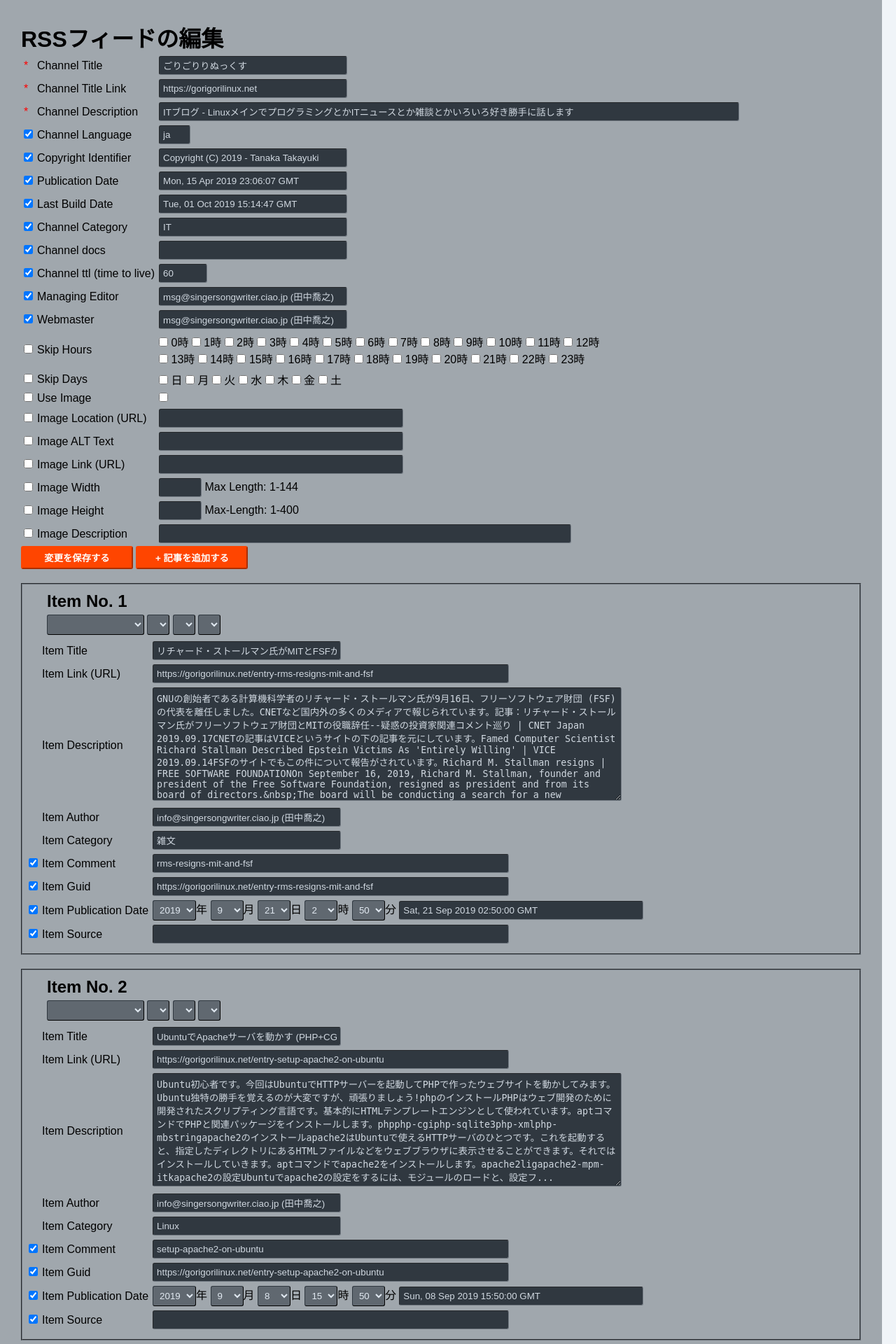
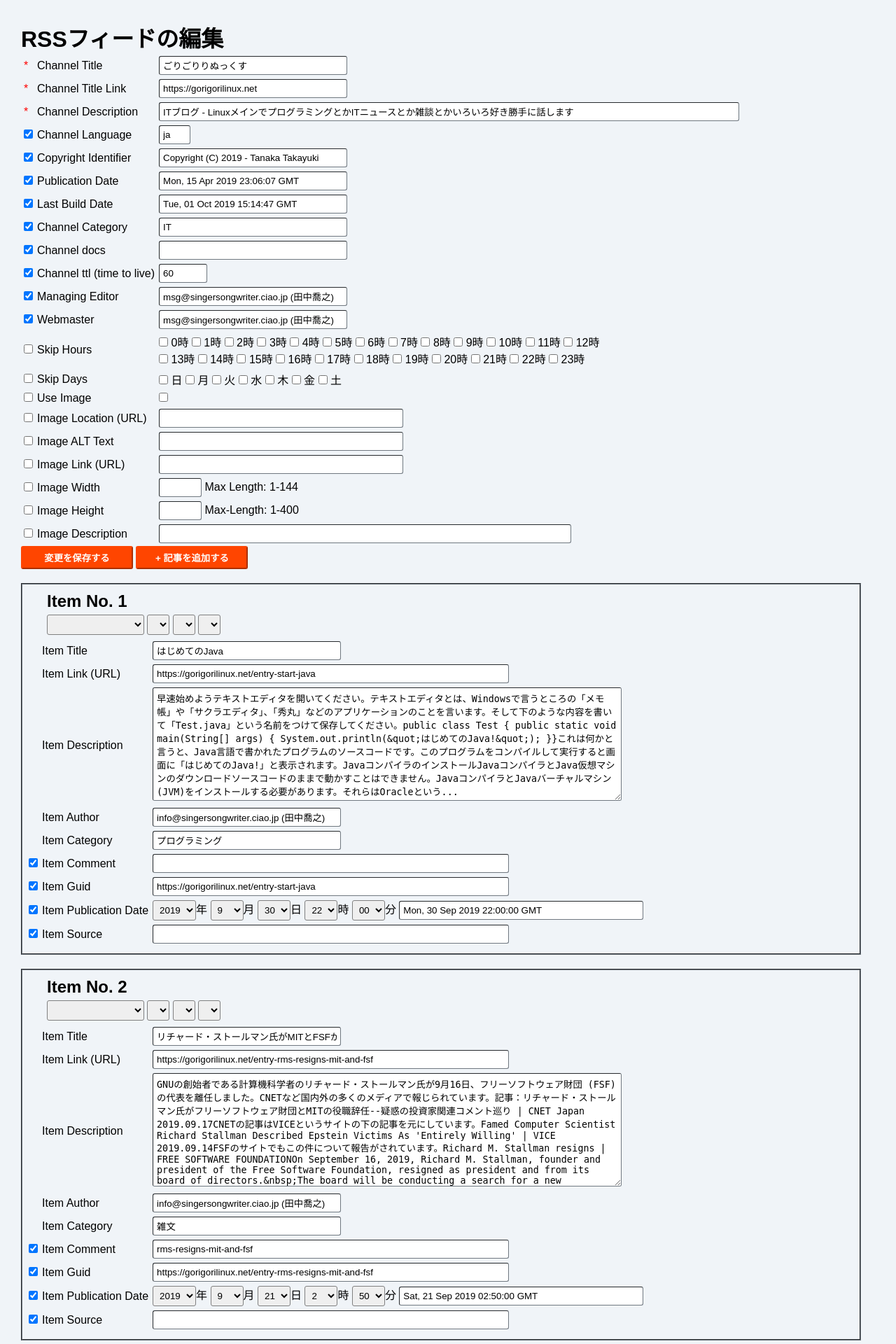
Before and after one commit to aharotias2/gorigorilinux, a PHP site: page /rsseditor.php in a window 1280 px wide. Shown: the top 1920 px of the page at 70% size. Run offline with PHP 8.4, Linux system fonts and the light colour scheme; the visitor is signed in with stand-in values (Sample User, id 1); lists and menus that the app fills with data are empty.

Commit message:
rsseditorを修正

```diff
--- a/gorigorilinux/closed/articles/misc/self/01_self/005_links.html
+++ b/gorigorilinux/closed/articles/misc/self/01_self/005_links.html
@@ -19,6 +19,8 @@
     <dd>Gtk3の最新のGNOME公式リファレンスマニュアルです。</dd>
     <dt><a href="https://developer.gnome.org/gobject/stable/index.html">GObject Reference Manual</a></dt>
     <dd>GObjectのGNOME公式リファレンスマニュアルです。</dd>
+    <dt><a href="https://phpenthusiast.com/object-oriented-php-tutorials">TutorialsLearn Object-oriented PHP</a></dt>
+    <dd>PHPによるオブジェクト指向プログラミングを解説したサイトです。とても好きなデザイン。ここもこういう感じにしてみようかな。</dd>
 </dl>
 <h4>国内サイト(日本語)</h4>
 <dl>
--- a/gorigorilinux/closed/php/MyArticleUtils.php
+++ b/gorigorilinux/closed/php/MyArticleUtils.php
@@ -37,7 +37,6 @@ class MyArticleUtils {
             }
             fclose($file);
         } else if ($extension == ".md") {
-            require_once("functions_markdown.php");
             $html = MyMarkdown::getMarkdown($pathName);
             $lines = explode("\n", $html);
             array_shift($lines);
--- a/gorigorilinux/css/skin3.css
+++ b/gorigorilinux/css/skin3.css
@@ -44,6 +44,7 @@ p {
  **********************************************************************************************/
 .header {
     background-color: #008899;
+    border-bottom: 2px solid #99AACC;
     color: black;
 }
 
--- a/gorigorilinux/get-article-list.php
+++ b/gorigorilinux/get-article-list.php
@@ -42,13 +42,13 @@ if (strtolower($_SERVER['REQUEST_METHOD']) == "get") {
         fwrite($logfile, "[$result]\n");
         echo "[$result]";
     } else if ($param == "article") {
-        $entry = dirname($cate) . "/" . substr(basename($cate), 0, 3);
+        $entry = getNthMatch("/[0-9]{3}_(.*)\.(md|html)$/", $cate, 1);
         $itemUrl = "https://gorigorilinux.net/" . MyArticleUtils::getUrlFromEntry($entry);
         $resultJson = "{\n";
         $resultJson .= "    \"itemLink\": \"$itemUrl\", \n";
         $resultJson .= "    \"itemAuthor\": \"info@singersongwriter.ciao.jp (田中喬之)\", \n";
         $resultJson .= "    \"itemCategory\": \"" . translate(substr($cate, 0, strpos($cate, '/'))) . "\", \n";
-        $resultJson .= "    \"itemComment\": \"". $articleName ."\", \n";
+        $resultJson .= "    \"itemComment\": \"\", \n";
         $resultJson .= "    \"itemGuid\": \"$itemUrl\", \n";
         $resultJson .= "    \"itemSource\": \"\", \n";
         $extension = substr($path, strrpos($path, "."));
@@ -61,7 +61,7 @@ if (strtolower($_SERVER['REQUEST_METHOD']) == "get") {
             } else if ($extension == ".md" && preg_match('/^# (.*)$/', $line, $matches) == 1) {
                 $resultJson .= "    \"itemTitle\": \"" . $matches[1] . "\", \n";
             }
-            $description = htmlspecialchars(ttGetArticleText($path, 1000));
+            $description = htmlspecialchars(MyArticleUtils::getArticleText($path, 1000));
             $description = str_replace("\\", "\\\\", $description);
             $resultJson .= "    \"itemDescription\": \"$description\", \n";
             $ftime = date('Y-n-j-H-i-s', filemtime($path));
--- a/gorigorilinux/rss.xml
+++ b/gorigorilinux/rss.xml
@@ -9,11 +9,20 @@
   <rating>(PICS-1.1 "http://www.classify.org/safesurf/" L gen true for "https://gorigorilinux.net" r (SS~~000 1 SS~~000 1))</rating>
   <copyright>Copyright (C) 2019 - Tanaka Takayuki</copyright>
   <pubDate>Mon, 15 Apr 2019 23:06:07 GMT</pubDate>
-    <lastBuildDate>Sat, 21 Sep 2019 03:04:45 GMT</lastBuildDate>
+  <lastBuildDate>Tue, 01 Oct 2019 14:38:30 GMT</lastBuildDate>
   <category>IT</category>
   <ttl>60</ttl>
   <managingEditor>msg@singersongwriter.ciao.jp (田中喬之)</managingEditor>
   <webMaster>msg@singersongwriter.ciao.jp (田中喬之)</webMaster>
+  <item>
+    <title>はじめてのJava</title>
+    <link>https://gorigorilinux.net/entry-start-java</link>
+    <description>早速始めようテキストエディタを開いてください。テキストエディタとは、Windowsで言うところの「メモ帳」や「サクラエディタ」、「秀丸」などのアプリケーションのことを言います。そして下のような内容を書いて「Test.java」という名前をつけて保存してください。public class Test { public static void main(String[] args) { System.out.println(&amp;quot;はじめてのJava!&amp;quot;); }}これは何かと言うと、Java言語で書かれたプログラムのソースコードです。このプログラムをコンパイルして実行すると画面に「はじめてのJava!」と表示されます。JavaコンパイラのインストールJavaコンパイラとJava仮想マシンのダウンロードソースコードのままで動かすことはできません。JavaコンパイラとJavaバーチャルマシン(JVM)をインストールする必要があります。それらはOracleという...</description>
+    <author>info@singersongwriter.ciao.jp (田中喬之)</author>
+    <category>プログラミング</category>
+    <guid>https://gorigorilinux.net/entry-start-java</guid>
+    <pubDate>Mon, 30 Sep 2019 22:00:00 GMT</pubDate>
+  </item>
   <item>
     <title>リチャード・ストールマン氏がMITとFSFから辞任</title>
     <link>https://gorigorilinux.net/entry-rms-resigns-mit-and-fsf</link>
@@ -198,14 +207,5 @@
     <guid>https://gorigorilinux.net/entry-lolipo-wo-nameruna</guid>
     <pubDate>Wed, 07 Aug 2019 10:00:00 GMT</pubDate>
   </item>
-    <item>
-      <title>find - ファイルを探す</title>
-      <link>https://gorigorilinux.net/entry-find</link>
-      <description>findコマンドはディレクトリを指定し、そこから辿れる全てファイルの一覧を表示します。引数の構文 find [オプション] [パス] [エクスプレッション]findコマンドではオプションを指定する機会はあまりないと思います。つまり、findの後にパスを指定して、その後の[エクスプレッション]によって検索条件を制御します。[エクスプレッション]には[オプション]、[テスト]、[アクション]の3種類があります。ディレクトリ内のファイルを全て表示する普通に実行するfindコマンドを引数なしで実行すると、現在の作業ディレクトリから辿れる全てのディレクトリとファイルの一覧を出力します。プロンプト$ find [Enter]../.bash_profile./.mozilla./.mozilla/systemextensionsdev./.mozilla/extensions./.mozilla/firefox./.mozilla/firefox/1d5vmv5t.default./.mozilla/firefox/1d5vmv5t.default/prefs.js./.mo...</description>
-      <author>msg@singersongwriter.ciao.jp (田中喬之)</author>
-      <category>Linux</category>
-      <guid>https://gorigorilinux.net/entry-find</guid>
-      <pubDate>Mon, 10 Jun 2019 14:00:00 GMT</pubDate>
-    </item>
 </channel>
 </rss>
--- a/gorigorilinux/rsseditor.php
+++ b/gorigorilinux/rsseditor.php
@@ -21,15 +21,12 @@
             <?php include("closed/php/css.php"); ?>
             <style type="text/css">
              .contents {
-                 background-color: rgba(40, 50, 60, 0.4);
                  padding: 30px;
              }
              td {
                  padding: 2px;
              }
              input, textarea {
-                 background-color: #303840;
-                 color: #D0D8E0;
                  padding: 5px;
                  border: 1px inset #707880;
                  border-radius: 3px;
@@ -53,11 +50,9 @@
                  margin: 5px 30px;
              }
              select {
+		 border: 1px solid gray;
                  padding: 5px;
-                 background-color: #606870;
-                 border: 1px outset #303840;
                  border-radius: 3px;
-                 color: #E0E8F0;
              }
              .channelItemBlock {
                  border: 2px groove #707880;
```
Also changed, not shown: gorigorilinux/closed/articles/prog/java/01_prolog/001_start-java.md (+2 -2 lines). Lines whose indentation alone changed are shown as unchanged.
